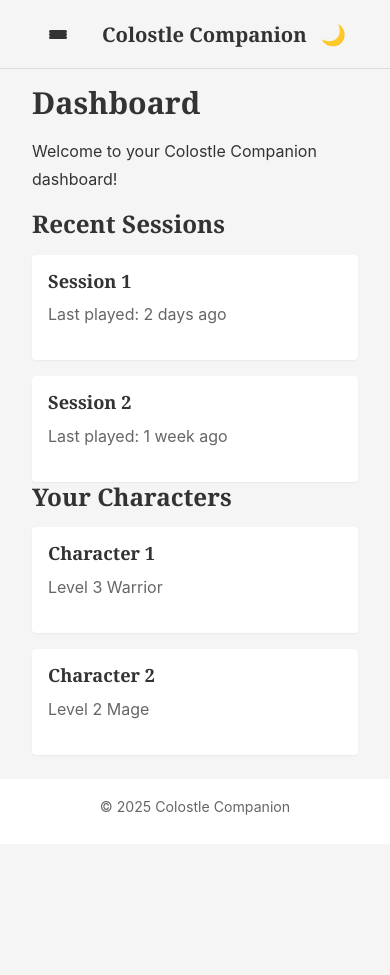
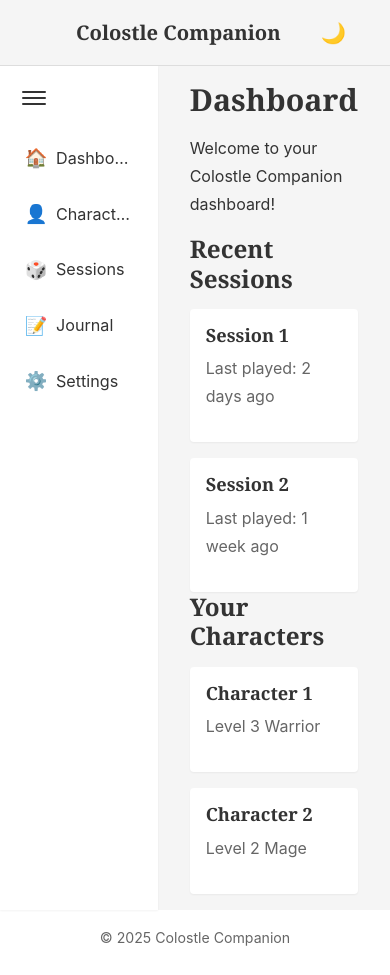
Before and after one commit to jermbo/colostle-companion, a React (Vite) app: page / in a window 390 px wide. Before the commit the page ends 844 px from the top, so only its background shows below. Built offline with nearby package versions, Linux system fonts and the light colour scheme.

Commit message:
refactor: simplify layout structure and remove mobile navigation component
Updated the Layout component to manage sidebar visibility and integrated Navigation directly. Removed the MobileNav component to streamline the UI. Adjusted styles for improved sidebar and main content behavior.

```diff
--- a/src/App.tsx
+++ b/src/App.tsx
@@ -30,7 +30,7 @@ const App = () => {
 	return (
 		<ThemeProvider>
 			<Router>
-				<Layout sidebarContent={<Navigation items={navItems} />}>
+				<Layout>
 					<Routes>
 						<Route path="/" element={<Dashboard />} />
 						<Route path="/characters" element={<Characters />} />
--- a/src/components/layout/Layout.tsx
+++ b/src/components/layout/Layout.tsx
@@ -1,37 +1,55 @@
-import { ReactElement, ReactNode } from "react";
+import { ReactElement, ReactNode, useState } from "react";
 import Header from "./Header";
 import Footer from "./Footer";
 import Sidebar from "./Sidebar";
-import MobileNav from "./MobileNav";
 import Container from "./Container";
+import Navigation from "./Navigation";
 
 interface Props {
 	children: ReactNode;
 	className?: string;
-	showSidebar?: boolean;
 	sidebarContent?: ReactNode;
 }
+
+const navItems = [
+	{ label: "Dashboard", href: "/", icon: "🏠" },
+	{ label: "Characters", href: "/characters", icon: "👤" },
+	{ label: "Sessions", href: "/sessions", icon: "🎲" },
+	{ label: "Journal", href: "/journal", icon: "📝" },
+	{ label: "Settings", href: "/settings", icon: "⚙️" },
+];
 
 const Layout = ({
 	children,
 	className = "",
-	showSidebar = true,
 	sidebarContent,
 }: Props): ReactElement => {
-	console.log("Layout rendering with sidebarContent:", !!sidebarContent);
+	const [isSidebarOpen, setIsSidebarOpen] = useState(true);
+
+	const toggleSidebar = () => {
+		setIsSidebarOpen(!isSidebarOpen);
+	};
 
 	return (
 		<div className={`layout ${className}`}>
-			<Header>
-				<div className="mobile-nav-container">
-					<MobileNav>{sidebarContent}</MobileNav>
-				</div>
-			</Header>
+			<Header />
 
 			<div className="layout__content">
-				{showSidebar && <Sidebar>{sidebarContent}</Sidebar>}
+				<Sidebar isOpen={isSidebarOpen}>
+					{sidebarContent || (
+						<Navigation
+							items={navItems}
+							isCollapsed={!isSidebarOpen}
+							onToggleSidebar={toggleSidebar}
+						/>
+					)}
+				</Sidebar>
 
-				<main className="layout__main">
+				<main
+					className={`layout__main ${
+						!isSidebarOpen ? "layout__main--expanded" : ""
+					}`}
+				>
 					<Container>{children}</Container>
 				</main>
 			</div>
--- a/src/components/layout/MobileNav.tsx
+++ /dev/null
@@ -1,58 +0,0 @@
-import { ReactElement, ReactNode, useState, useEffect } from "react";
-import { useLocation } from "react-router-dom";
-import Button from "../ui/Button";
-
-interface Props {
-	children: ReactNode;
-	className?: string;
-}
-
-const MobileNav = ({ children, className = "" }: Props): ReactElement => {
-	const [isOpen, setIsOpen] = useState(false);
-	const location = useLocation();
-
-	// Close menu when route changes
-	useEffect(() => {
-		setIsOpen(false);
-	}, [location]);
-
-	const toggleMenu = () => {
-		setIsOpen(!isOpen);
-	};
-
-	const closeMenu = () => {
-		setIsOpen(false);
-	};
-
-	return (
-		<div className={`mobile-nav ${className}`}>
-			<Button
-				variant="icon"
-				className="mobile-nav__toggle"
-				onClick={toggleMenu}
-				aria-expanded={isOpen}
-				aria-label="Toggle navigation menu"
-			>
-				<span className="mobile-nav__icon"></span>
-				<span className="mobile-nav__icon"></span>
-				<span className="mobile-nav__icon"></span>
-			</Button>
-
-			<div
-				className={`mobile-nav__menu ${isOpen ? "mobile-nav__menu--open" : ""}`}
-			>
-				<Button
-					variant="icon"
-					className="mobile-nav__close"
-					onClick={closeMenu}
-					aria-label="Close navigation menu"
-				>
-					×
-				</Button>
-				<div className="mobile-nav__content">{children}</div>
-			</div>
-		</div>
-	);
-};
-
-export default MobileNav;
--- a/src/components/layout/Navigation.tsx
+++ b/src/components/layout/Navigation.tsx
@@ -1,5 +1,6 @@
 import { ReactElement } from "react";
 import { Link } from "react-router-dom";
+import Button from "../ui/Button";
 
 interface NavItem {
 	label: string;
@@ -10,19 +11,50 @@ interface NavItem {
 interface Props {
 	items: NavItem[];
 	className?: string;
+	isCollapsed?: boolean;
+	onToggleSidebar?: () => void;
 }
 
-const Navigation = ({ items, className = "" }: Props): ReactElement => {
+const Navigation = ({
+	items,
+	className = "",
+	isCollapsed = false,
+	onToggleSidebar,
+}: Props): ReactElement => {
 	return (
-		<nav className={`navigation ${className}`}>
+		<nav
+			className={`navigation ${
+				isCollapsed ? "navigation--collapsed" : ""
+			} ${className}`}
+		>
+			{onToggleSidebar && (
+				<Button
+					variant="icon"
+					className={`hamburger ${isCollapsed ? "hamburger--open" : ""}`}
+					onClick={onToggleSidebar}
+					aria-label={isCollapsed ? "Expand sidebar" : "Collapse sidebar"}
+					aria-expanded={!isCollapsed}
+				>
+					<span className="hamburger__line"></span>
+					<span className="hamburger__line"></span>
+					<span className="hamburger__line"></span>
+				</Button>
+			)}
+
 			<ul className="navigation__list">
 				{items.map((item, index) => (
 					<li key={index} className="navigation__item">
-						<Link to={item.href} className="navigation__link">
+						<Link
+							to={item.href}
+							className="navigation__link"
+							title={item.label}
+						>
 							{item.icon && (
 								<span className="navigation__icon">{item.icon}</span>
 							)}
-							<span className="navigation__label">{item.label}</span>
+							{!isCollapsed && (
+								<span className="navigation__label">{item.label}</span>
+							)}
 						</Link>
 					</li>
 				))}
--- a/src/components/layout/Sidebar.tsx
+++ b/src/components/layout/Sidebar.tsx
@@ -2,33 +2,13 @@ import { ReactElement, ReactNode } from "react";
 
 interface Props {
 	children: ReactNode;
-	className?: string;
-	isOpen?: boolean;
-	onClose?: () => void;
+	isOpen: boolean;
 }
 
-const Sidebar = ({
-	children,
-	className = "",
-	isOpen = true,
-	onClose,
-}: Props): ReactElement => {
+const Sidebar = ({ children, isOpen }: Props): ReactElement => {
 	return (
-		<aside
-			className={`sidebar ${
-				isOpen ? "sidebar--open" : "sidebar--closed"
-			} ${className}`}
-		>
+		<aside className={`sidebar ${!isOpen ? "sidebar--collapsed" : ""}`}>
 			<div className="sidebar__content">{children}</div>
-			{onClose && (
-				<button
-					className="sidebar__close"
-					onClick={onClose}
-					aria-label="Close sidebar"
-				>
-					×
-				</button>
-			)}
 		</aside>
 	);
 };
--- a/src/styles/layout.css
+++ b/src/styles/layout.css
@@ -13,6 +13,11 @@
 .layout__main {
 	flex: 1;
 	padding: var(--space-lg) 0;
+	transition: margin-left var(--transition-normal);
+}
+
+.layout__main--expanded {
+	margin-left: 0;
 }
 
 /* Container Component */
@@ -111,6 +116,56 @@
 	gap: var(--space-md);
 }
 
+/* Hamburger Menu */
+.hamburger {
+	width: 30px;
+	height: 30px;
+	position: relative;
+	background: transparent;
+	border: none;
+	cursor: pointer;
+	padding: 0;
+	display: flex;
+	flex-direction: column;
+	justify-content: center;
+	align-items: center;
+	z-index: 20;
+	margin-bottom: var(--space-md);
+}
+
+.hamburger__line {
+	width: 24px;
+	height: 2px;
+	background-color: var(--color-text);
+	border-radius: 2px;
+	transition: transform 0.3s ease, opacity 0.3s ease;
+	position: absolute;
+}
+
+.hamburger__line:nth-child(1) {
+	top: 8px;
+}
+
+.hamburger__line:nth-child(2) {
+	top: 14px;
+}
+
+.hamburger__line:nth-child(3) {
+	top: 20px;
+}
+
+.hamburger--open .hamburger__line:nth-child(1) {
+	transform: translateY(6px) rotate(45deg);
+}
+
+.hamburger--open .hamburger__line:nth-child(2) {
+	opacity: 0;
+}
+
+.hamburger--open .hamburger__line:nth-child(3) {
+	transform: translateY(-6px) rotate(-45deg);
+}
+
 /* Footer Component */
 .footer {
 	background-color: var(--color-background-card);
@@ -138,33 +193,26 @@
 	width: 250px;
 	background-color: var(--color-background-card);
 	box-shadow: var(--shadow-sm);
-	transition: transform var(--transition-normal);
+	transition: width var(--transition-normal);
 	z-index: var(--z-index-fixed);
+	overflow: hidden;
 }
 
-.sidebar--closed {
-	transform: translateX(-250px);
+.sidebar--collapsed {
+	width: 60px;
 }
 
 .sidebar__content {
-	padding: var(--space-lg);
-}
-
-.sidebar__close {
-	display: none;
-	position: absolute;
-	top: var(--space-md);
-	right: var(--space-md);
-	background: none;
-	border: none;
-	font-size: var(--font-size-2xl);
-	cursor: pointer;
-	color: var(--color-text-light);
+	padding: var(--space-md);
 }
 
 /* Navigation Component */
 .navigation {
 	width: 100%;
+}
+
+.navigation--collapsed {
+	width: 60px;
 }
 
 .navigation__list {
@@ -180,11 +228,12 @@
 .navigation__link {
 	display: flex;
 	align-items: center;
-	padding: var(--space-sm) var(--space-md);
+	padding: var(--space-sm);
 	color: var(--color-text);
 	text-decoration: none;
 	border-radius: var(--border-radius-md);
 	transition: background-color var(--transition-fast);
+	white-space: nowrap;
 }
 
 .navigation__link:hover {
@@ -194,115 +243,18 @@
 .navigation__icon {
 	margin-right: var(--space-sm);
 	font-size: var(--font-size-lg);
+	min-width: 24px;
+	text-align: center;
+}
+
+.navigation--collapsed .navigation__icon {
+	margin-right: 0;
 }
 
 .navigation__label {
 	font-size: var(--font-size-md);
-}
-
-/* Mobile Navigation */
-.mobile-nav {
-	display: none;
-}
-
-.mobile-nav-container {
-	display: none;
-}
-
-.mobile-nav__toggle {
-	display: flex;
-	flex-direction: column;
-	justify-content: space-between;
-	width: 30px;
-	height: 21px;
-	background: transparent;
-	border: none;
-	cursor: pointer;
-	padding: 0;
-	z-index: 10;
-	margin-right: var(--space-md);
-}
-
-.mobile-nav__icon {
-	width: 100%;
-	height: 3px;
-	background-color: var(--color-text);
-	border-radius: 10px;
-	transition: all 0.3s ease;
-}
-
-.mobile-nav__menu {
-	position: fixed;
-	top: 0;
-	left: 0;
-	width: 80%;
-	max-width: 300px;
-	height: 100vh;
-	background-color: var(--color-background);
-	transform: translateX(-100%);
-	transition: transform 0.3s ease;
-	z-index: 100;
-	overflow-y: auto;
-	visibility: hidden;
-	box-shadow: 2px 0 10px rgba(0, 0, 0, 0.1);
-}
-
-.mobile-nav__menu--open {
-	transform: translateX(0);
-	visibility: visible;
-}
-
-.mobile-nav__close {
-	position: absolute;
-	top: 15px;
-	right: 15px;
-	width: 30px;
-	height: 30px;
-	background: transparent;
-	border: none;
-	font-size: 24px;
-	color: var(--color-text);
-	cursor: pointer;
-	display: flex;
-	align-items: center;
-	justify-content: center;
-	border-radius: 50%;
-	transition: background-color 0.2s ease;
-}
-
-.mobile-nav__close:hover {
-	background-color: var(--color-background-alt);
-}
-
-.mobile-nav__content {
-	padding: 60px 20px 20px;
-}
-
-/* Example Page Component */
-.example-page {
-	padding: var(--space-lg) 0;
-}
-
-.example-page h2 {
-	margin-bottom: var(--space-md);
-	color: var(--color-primary);
-}
-
-.example-page h3 {
-	margin: var(--space-xl) 0 var(--space-md);
-	color: var(--color-secondary);
-}
-
-.example-card {
-	background-color: var(--color-background-card);
-	border-radius: var(--border-radius-md);
-	padding: var(--space-lg);
-	box-shadow: var(--shadow-sm);
-	display: flex;
-	align-items: center;
-	justify-content: center;
-	min-height: 100px;
-	font-weight: var(--font-weight-medium);
+	overflow: hidden;
+	text-overflow: ellipsis;
 }
 
 /* Responsive Styles */
@@ -322,22 +274,6 @@
 
 	.header__logo {
 		font-size: var(--font-size-xl);
-	}
-
-	.sidebar {
-		display: none;
-	}
-
-	.mobile-nav {
-		display: block !important;
-	}
-
-	.mobile-nav-container {
-		display: block !important;
-	}
-
-	.mobile-nav__toggle {
-		display: flex !important;
 	}
 
 	.layout__main {
```
